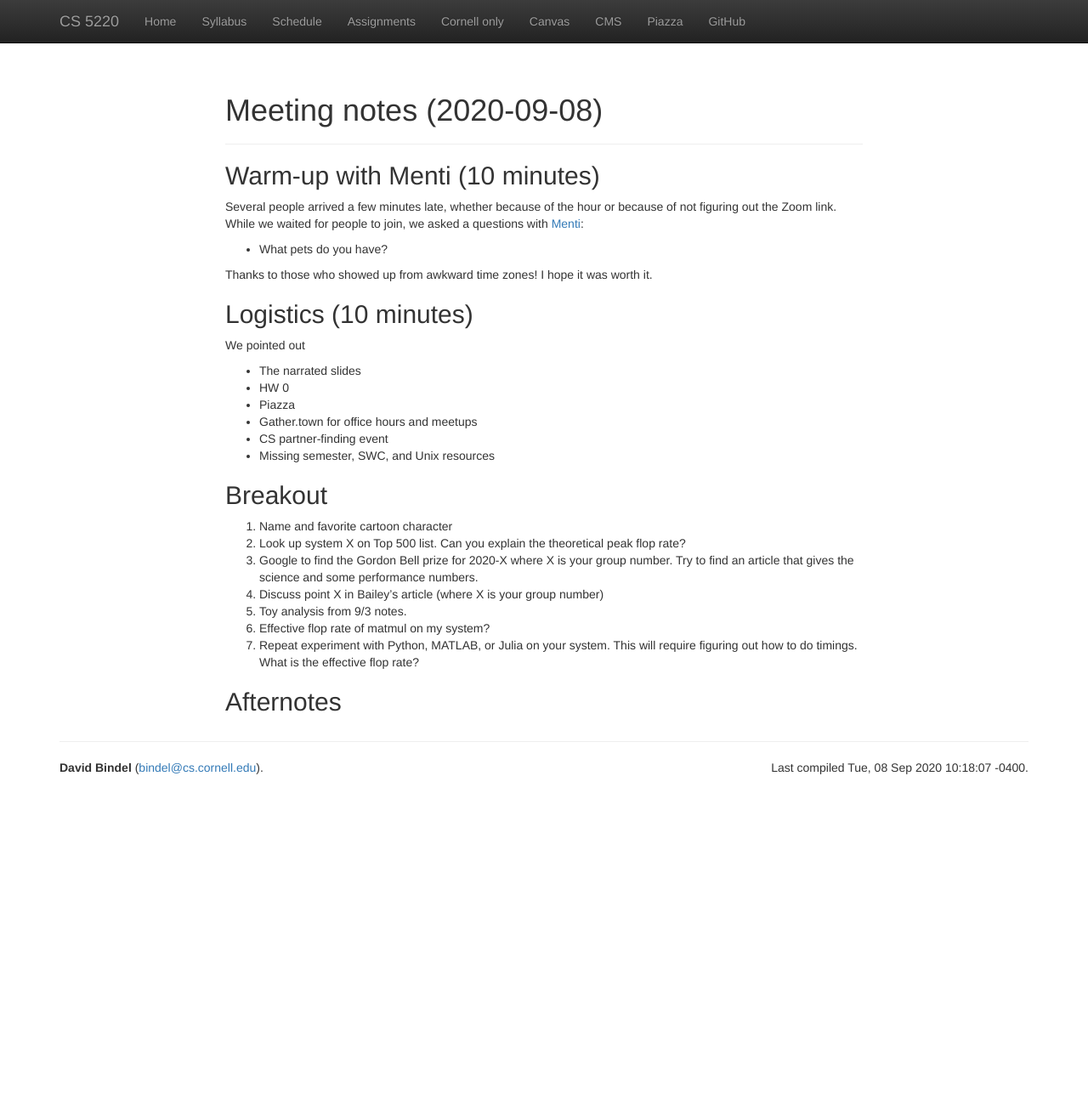
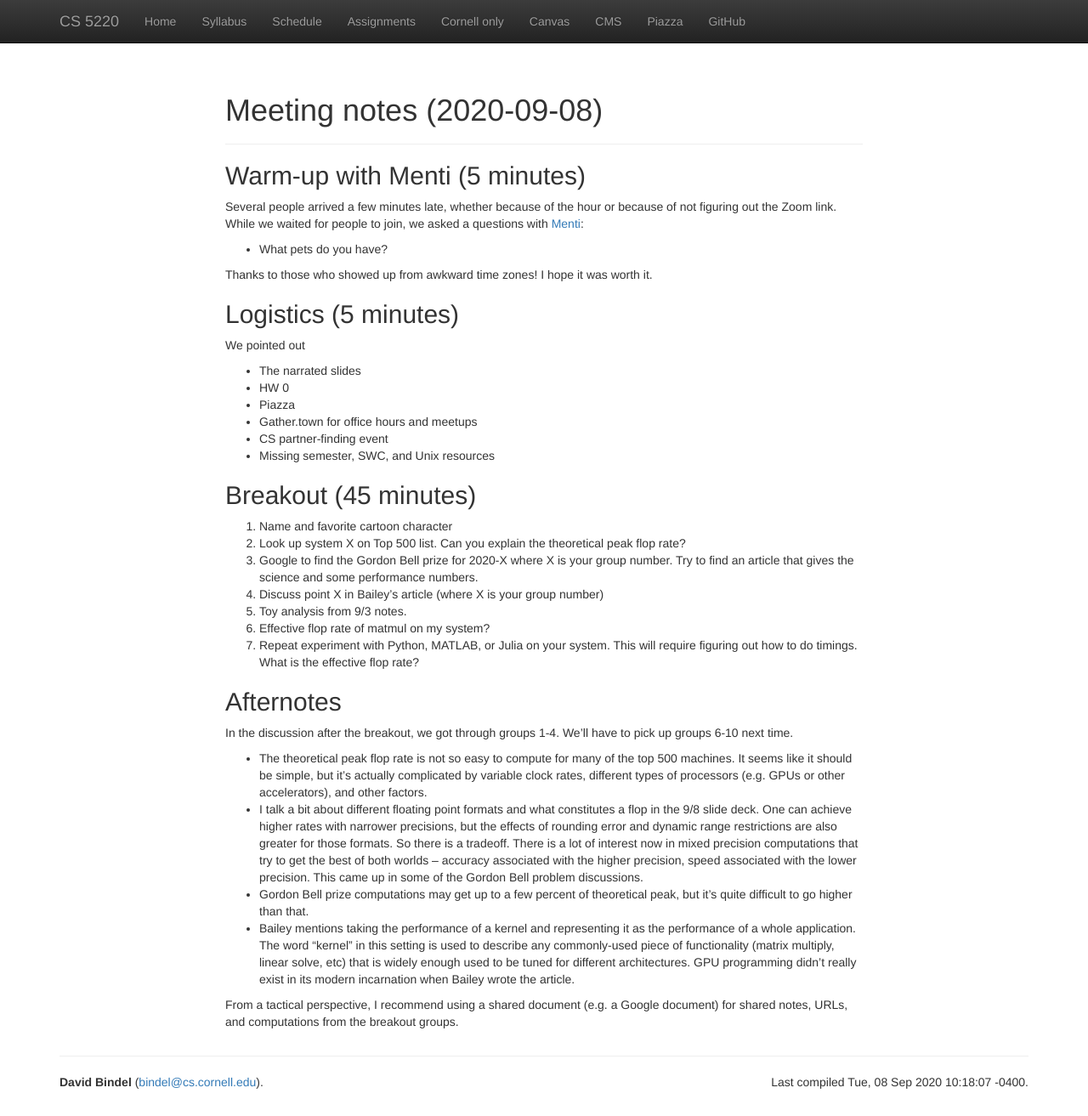
Before and after one commit to cs5220-f20/web, a Jekyll site: the page built from web/lec/2020-09-08-meeting.md, in a window 1280 px wide and 1313 px high. Shown: the whole window at 85% size. Built offline with Jekyll 4.4.1, drawn with Linux system fonts in a browser that asks for light colours; nearby versions of some CDN libraries.

Commit message:
Added afternotes for 9/8 meeting.

```diff
--- a/web/lec/2020-09-08-meeting.md
+++ b/web/lec/2020-09-08-meeting.md
@@ -3,7 +3,7 @@ title:      Meeting notes (2020-09-08)
 layout:     main
 ---
 
-## Warm-up with Menti (10 minutes)
+## Warm-up with Menti (5 minutes)
 
 Several people arrived a few minutes late, whether because of the hour
 or because of not figuring out the Zoom link.  While we waited for
@@ -15,7 +15,7 @@ people to join, we asked a questions with
 Thanks to those who showed up from awkward time zones!  I hope it was
 worth it.
 
-## Logistics (10 minutes)
+## Logistics (5 minutes)
 
 We pointed out
 
@@ -26,7 +26,7 @@ We pointed out
 - CS partner-finding event
 - Missing semester, SWC, and Unix resources
 
-## Breakout
+## Breakout (45 minutes)
 
 1.  Name and favorite cartoon character
 2.  Look up system X on Top 500 list.  Can you explain the theoretical
@@ -42,3 +42,33 @@ We pointed out
     What is the effective flop rate?
 
 ## Afternotes
+
+In the discussion after the breakout, we got through groups 1-4.
+We'll have to pick up groups 6-10 next time.
+
+- The theoretical peak flop rate is not so easy to compute for many of
+  the top 500 machines.  It seems like it should be simple, but it's
+  actually complicated by variable clock rates, different types of
+  processors (e.g. GPUs or other accelerators), and other factors.
+- I talk a bit about different floating point formats and what
+  constitutes a flop in the 9/8 slide deck.  One can achieve higher
+  rates with narrower precisions, but the effects of rounding error
+  and dynamic range restrictions are also greater for those formats.
+  So there is a tradeoff.  There is a lot of interest now in mixed
+  precision computations that try to get the best of both worlds --
+  accuracy associated with the higher precision, speed associated with
+  the lower precision.  This came up in some of the Gordon Bell
+  problem discussions.
+- Gordon Bell prize computations may get up to a few percent of
+  theoretical peak, but it's quite difficult to go higher than that.
+- Bailey mentions taking the performance of a kernel and representing
+  it as the performance of a whole application.  The word "kernel" in
+  this setting is used to describe any commonly-used piece of
+  functionality (matrix multiply, linear solve, etc) that is widely
+  enough used to be tuned for different architectures.  GPU
+  programming didn't really exist in its modern incarnation when
+  Bailey wrote the article.
+
+From a tactical perspective, I recommend using a shared document
+(e.g. a Google document) for shared notes, URLs, and computations from the
+breakout groups.
```
